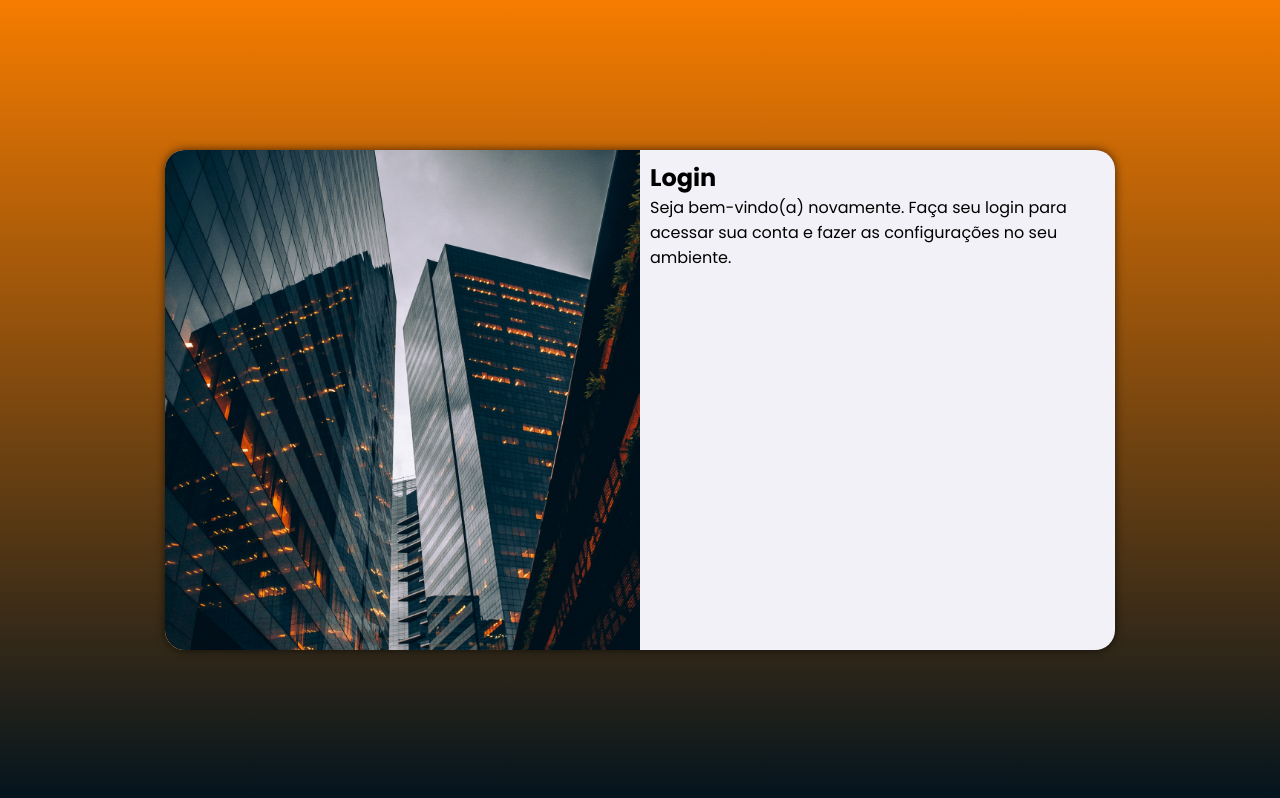
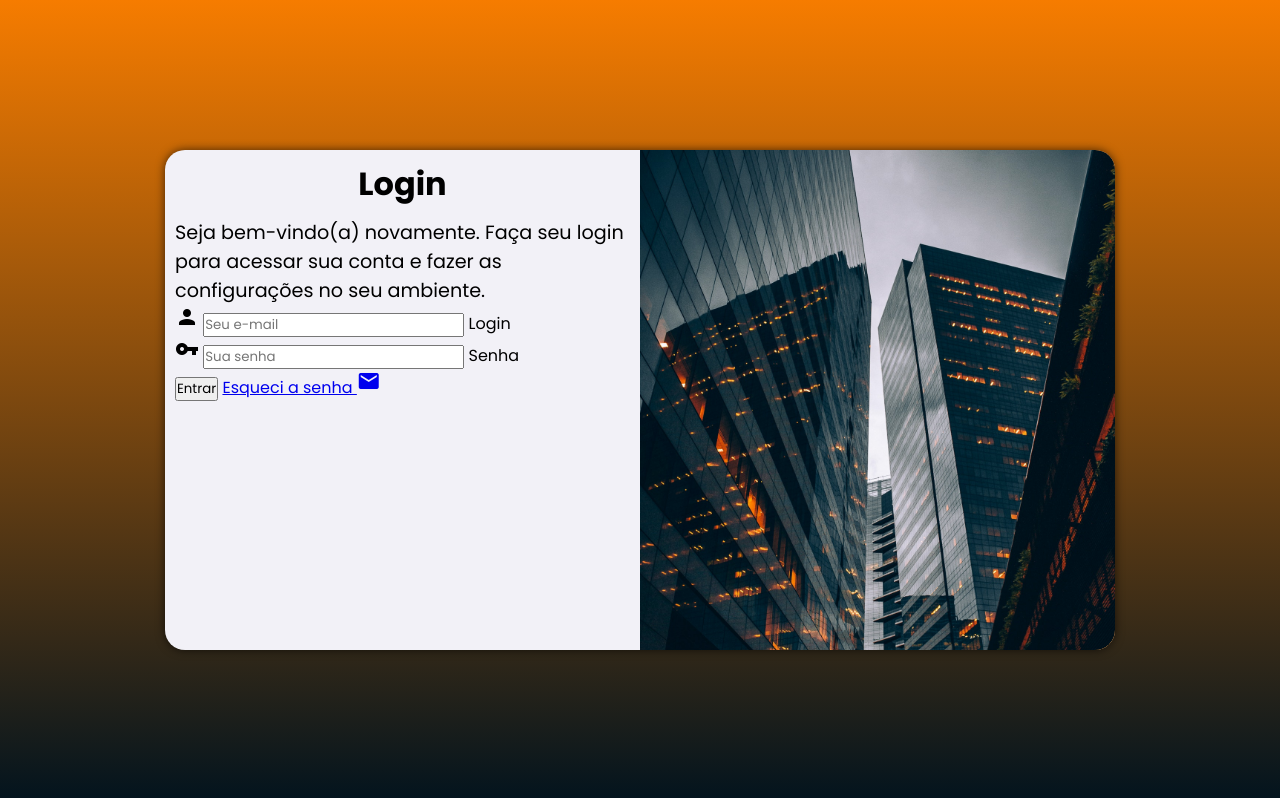
Before and after one commit to alceuguilhen/Projeto-login, a plain HTML site: page index.html in a window 1280 px wide. Drawn offline with Linux system fonts and the light colour scheme.

Commit message:
Atualizei projeto

```diff
--- a/estilos/media-query.css
+++ b/estilos/media-query.css
@@ -31,13 +31,21 @@
     }
 
     section#login > div#imagem {
-        float: left;
+        float: right;
         width: 50%;
         height: 100%;
     }
 
     section#login > div#formulario {
-        float: right;
+        float: left;
         width: 50%;
     }
+
+    div#formulario > h1 {
+        font-size: 2em;
+    }
+
+    div#formulario > p {
+        font-size: 1.2em;
+    }
 }
--- a/estilos/style.css
+++ b/estilos/style.css
@@ -67,3 +67,12 @@ section#login > div#formulario {
     display: block;
     padding: 10px;
 }
+
+div#formulario > h1 {
+    text-align: center;
+    margin-bottom: 10px;
+}
+
+div#formulario > p {
+    font-size: 0.8em;
+}
--- a/index.html
+++ b/index.html
@@ -4,6 +4,7 @@
     <meta charset="UTF-8">
     <meta name="viewport" content="width=device-width, initial-scale=1.0">
     <title>Login</title>
+    <link href="https://fonts.googleapis.com/icon?family=Material+Icons" rel="stylesheet">
     <link rel="stylesheet" href="estilos/style.css">
     <link rel="stylesheet" href="estilos/media-query.css">
 </head>
@@ -16,8 +17,21 @@
             <div id="formulario">
                 <h1>Login</h1>
                 <p>Seja bem-vindo(a) novamente. Faça seu login para acessar sua conta e fazer as configurações no seu ambiente.</p>
-                <form action="login.php" method="post">
-
+                <form action="login.php" method="post" autocomplete="on">
+                    <div class="campo">
+                        <span class="material-icons">person</span>
+                        <input type="email" name="login" id="ilogin" placeholder="Seu e-mail" autocomplete="email" required>
+                        <label for="ilogin">Login</label>
+                    </div>
+                    <div class="campo">
+                        <span class="material-icons">vpn_key</span>
+                        <input type="password" name="senha" id="isenha" placeholder="Sua senha" autocomplete="current-password" required minlength="8" maxlength="15">
+                        <label for="isenha">Senha</label>
+                    </div>
+                    <input type="submit" value="Entrar">
+                    <a href="esqueci.html">Esqueci a senha
+                        <span class="material-icons">mail</span>
+                    </a>
                 </form>
             </div>
         </section>
```
